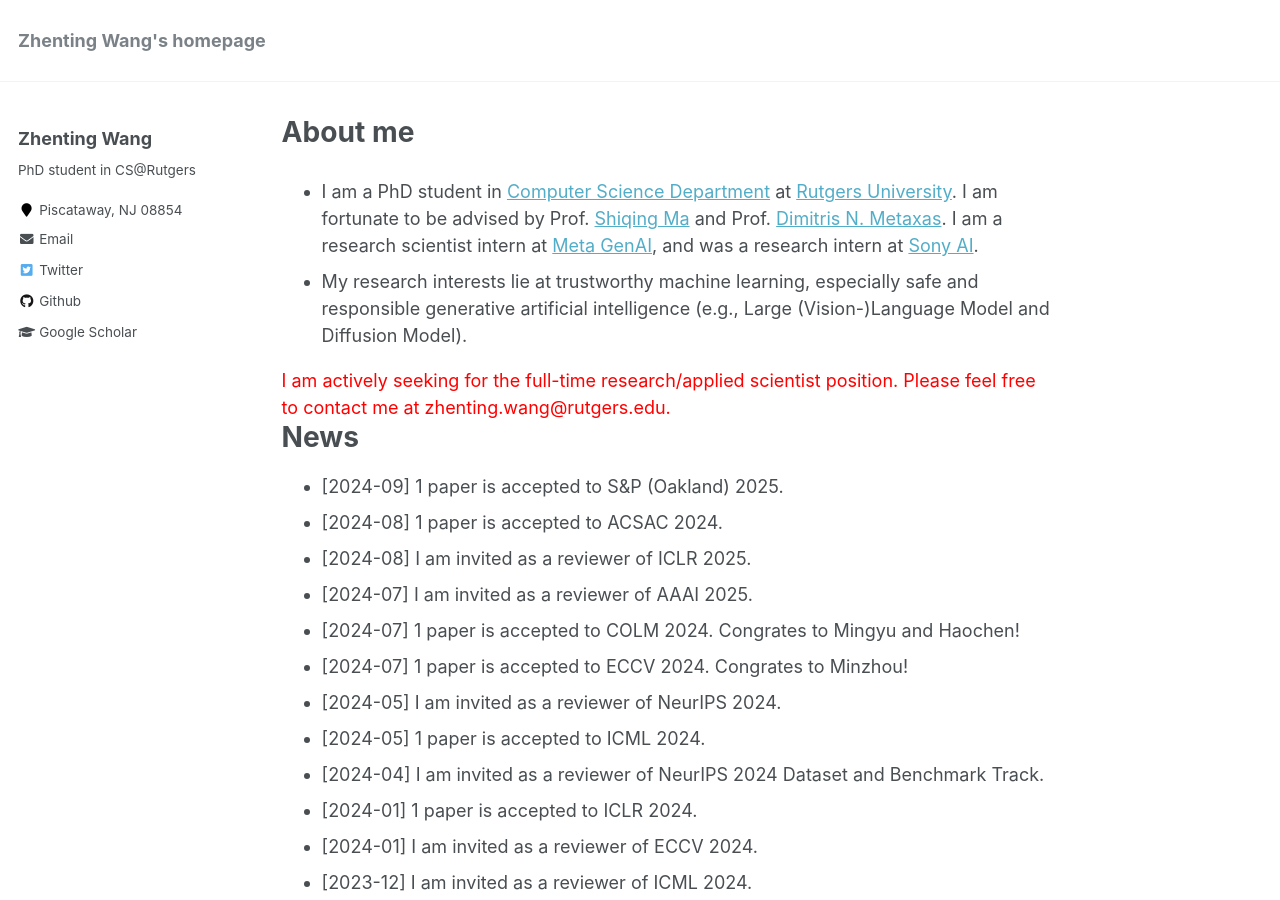
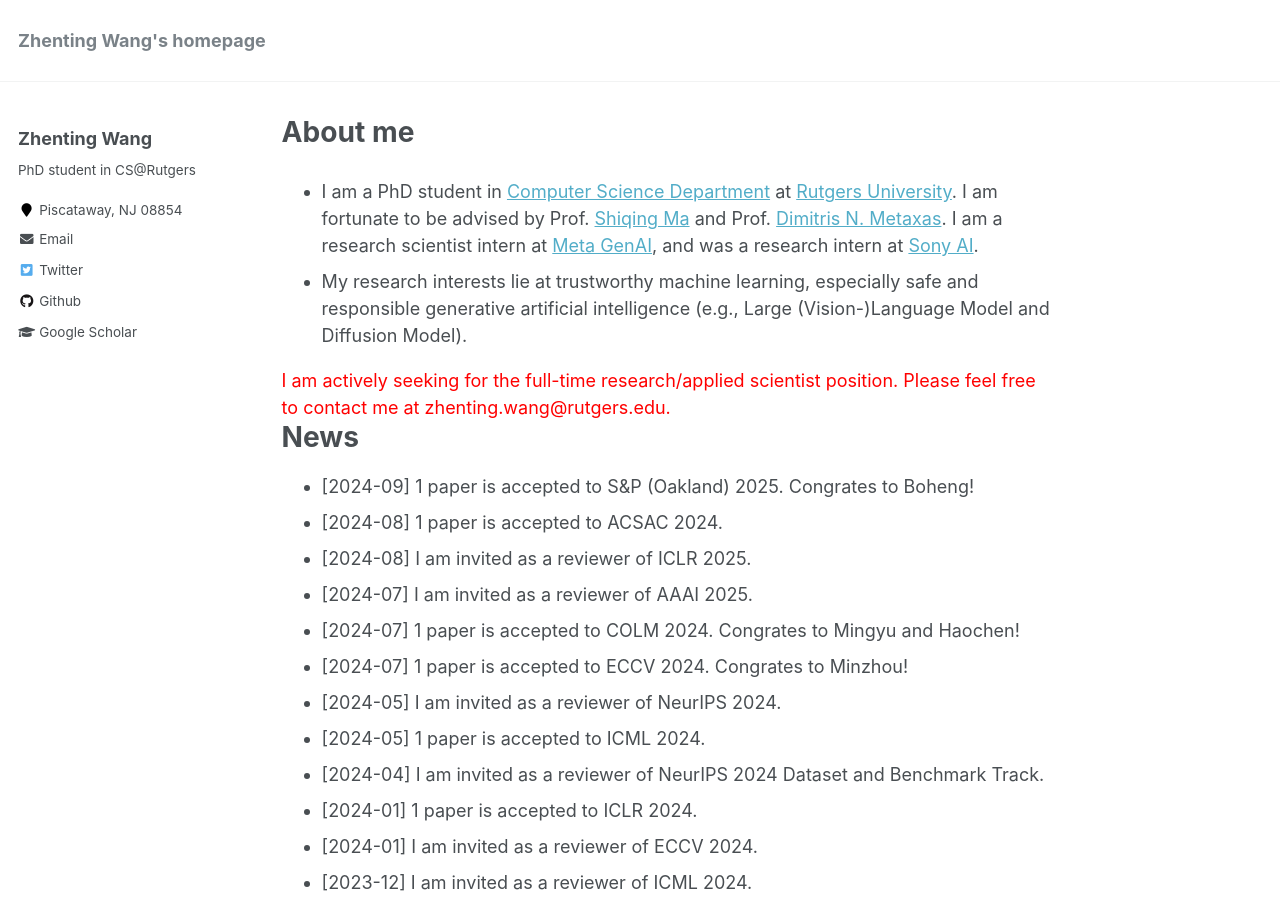
Before and after one commit to ZhentingWang/zhentingwang.github.io, a Jekyll site: the page built from _pages/about.md, in a window 1280 px wide and 900 px high. Built offline with Jekyll 4.4.1, drawn with Linux system fonts in a browser that asks for light colours.

Commit message:
Update about.md

```diff
--- a/_pages/about.md
+++ b/_pages/about.md
@@ -15,7 +15,7 @@ redirect_from:
 
 News
 ======
-* [2024-09] 1 paper is accepted to S&P (Oakland) 2025.
+* [2024-09] 1 paper is accepted to S&P (Oakland) 2025. Congrates to Boheng!
 * [2024-08] 1 paper is accepted to ACSAC 2024.
 * [2024-08] I am invited as a reviewer of ICLR 2025.
 * [2024-07] I am invited as a reviewer of AAAI 2025.
```
